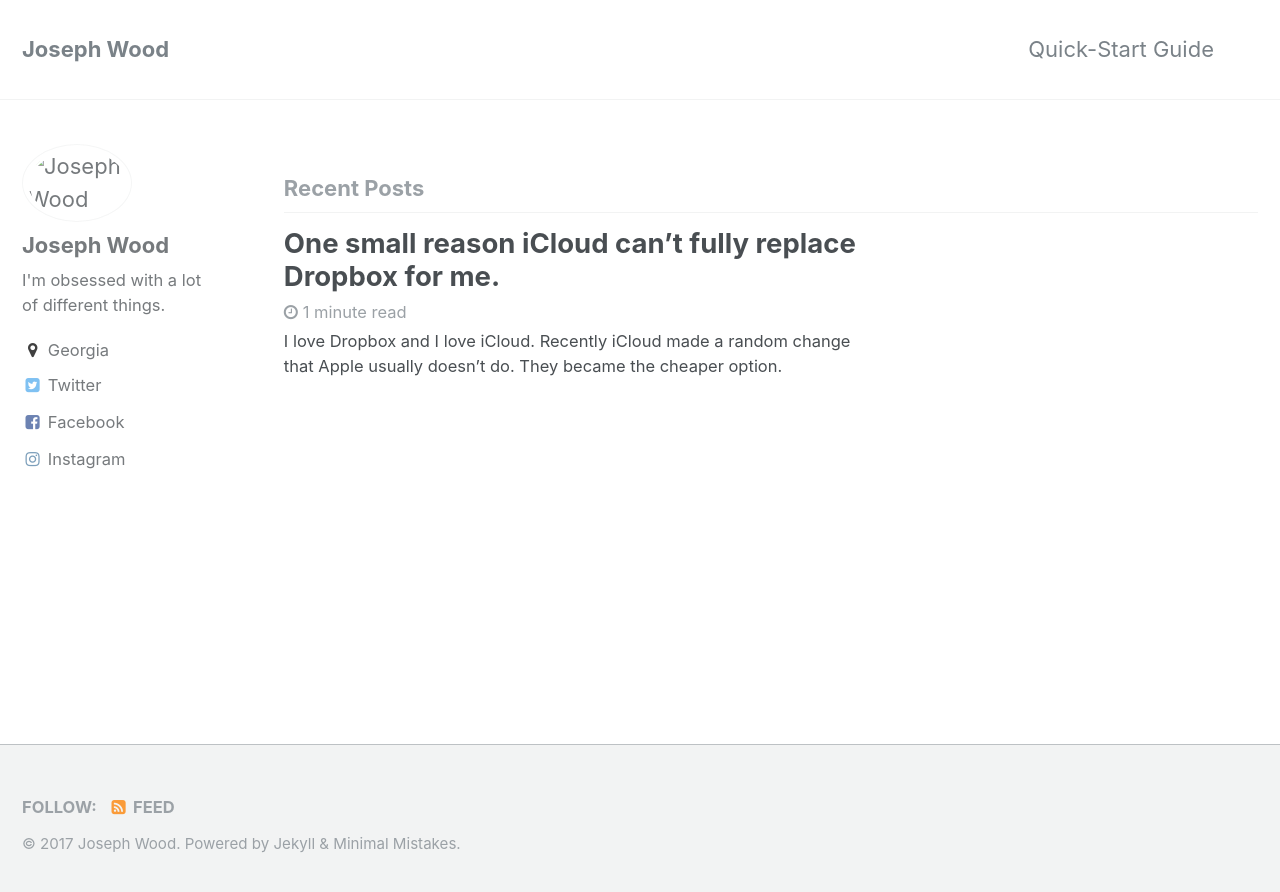
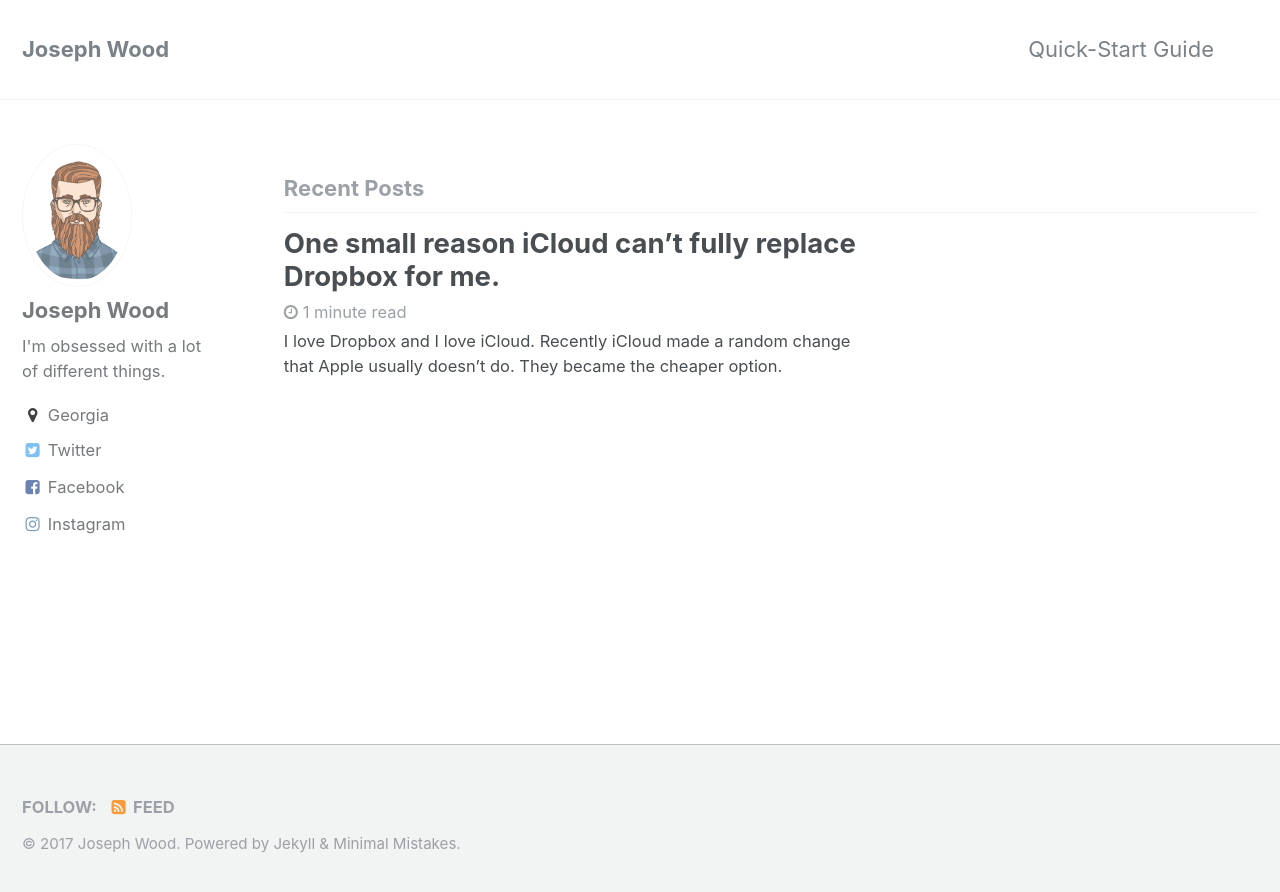
Before and after one commit to ithinkiamjoseph/minblog, a Jekyll site: the page built from index.html, in a window 1280 px wide. Shown: the top 892 px of the page. Built offline with Jekyll 4.4.1, drawn with Linux system fonts in a browser that asks for light colours; the list of posts is cut into pages by our own code.

Commit message:
Update _config.yml

```diff
--- a/_config.yml
+++ b/_config.yml
@@ -78,7 +78,7 @@
 # Site Author
 author:
   name             : "Joseph Wood"
-  avatar           : /asses/images/biopic.jpg # path of avatar image, e.g. "/assets/images/bio-photo.jpg"
+  avatar           : /assets/images/character.png # path of avatar image, e.g. "/assets/images/bio-photo.jpg"
   bio              : "I'm obsessed with a lot of different things."
   location         : "Georgia"
   email            :
```
